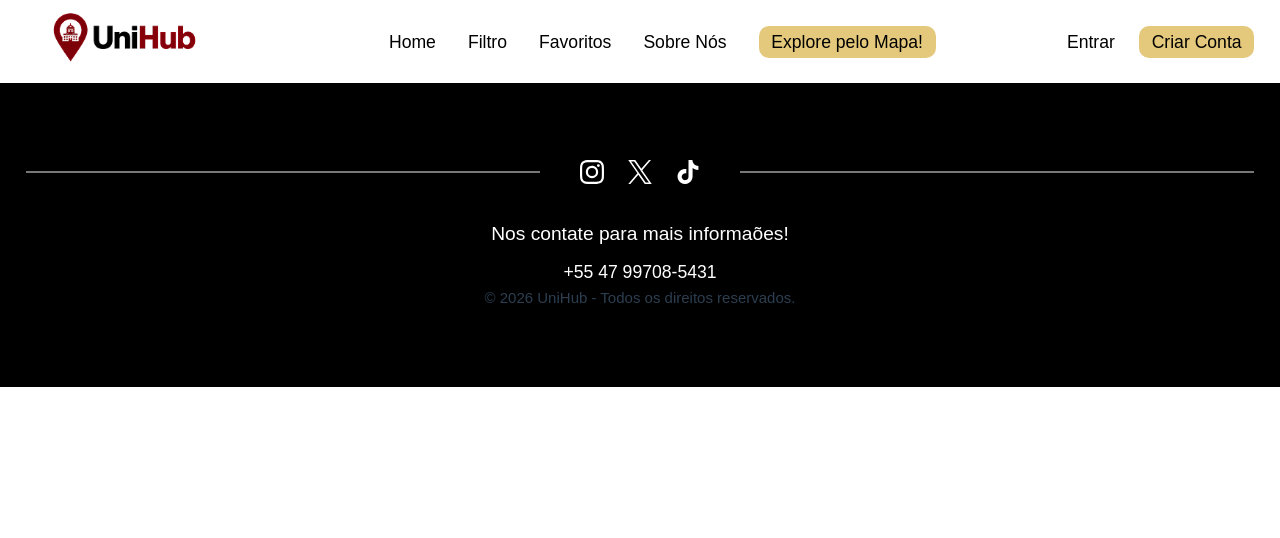
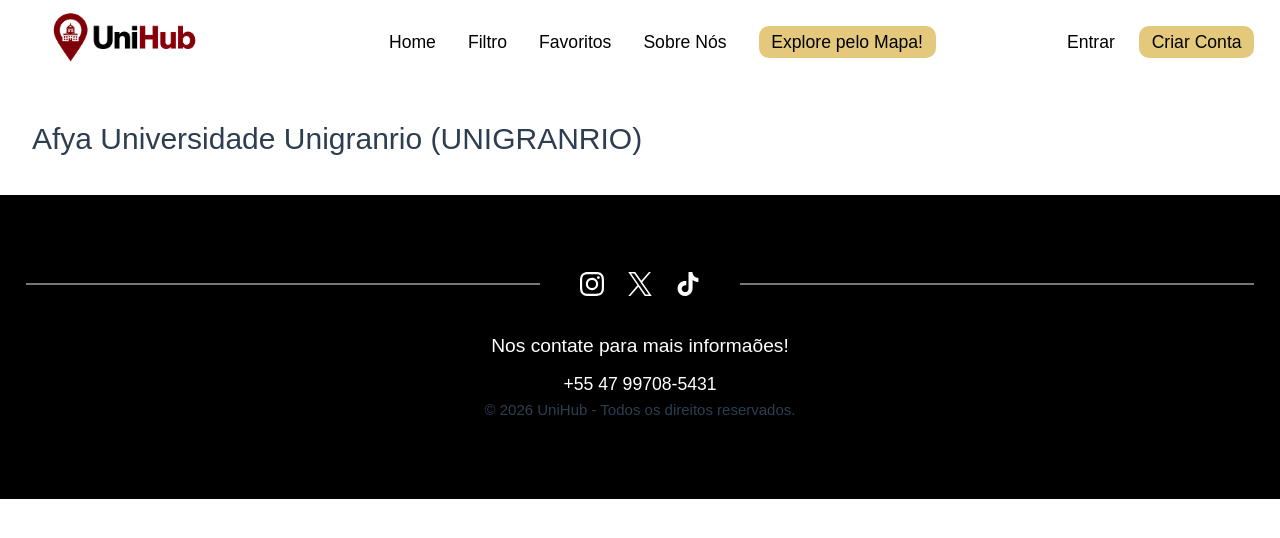
Before and after one commit to Hackathon-UniHub/Hackathon, a Vue app: page /universidade/1 in a window 1280 px wide. Before the commit this address had no page. Shown: the top 538 px of the page. Built offline with nearby package versions, Linux system fonts and the light colour scheme; a web font is replaced by a local one.

Commit message:
Começo pronto

```diff
--- a/src/components/paginaFiltro/paginaFiltroCard.vue
+++ b/src/components/paginaFiltro/paginaFiltroCard.vue
@@ -9,7 +9,9 @@
     <p>{{ municipio }} - {{ uf }}</p>
     <div class="botoes">
       <button class="botao" @click="Favoritar">Favoritar</button>
-      <RouterLink class="botao" to="/universidade">Pagina da universidade</RouterLink>
+      <RouterLink class="botao" :to="{ name: 'universidade', params: { id } }">
+        Pagina da universidade
+      </RouterLink>
     </div>
   </div>
 </template>
@@ -32,7 +34,10 @@
   justify-content: space-between;
   gap: 1rem;
   margin: 0;
-  transition: transform 0.2s ease, box-shadow 0.2s ease, border-color 0.2s ease;
+  transition:
+    transform 0.2s ease,
+    box-shadow 0.2s ease,
+    border-color 0.2s ease;
 }
 
 .card:hover {
@@ -59,7 +64,7 @@
 }
 
 .card .botao {
-  background-color: #7A0F1A;
+  background-color: #7a0f1a;
   color: #ffffff;
   border: none;
   padding: 0.55rem 1.1rem;
@@ -74,7 +79,9 @@
   box-sizing: border-box;
   text-decoration: none;
   line-height: 1;
-  transition: background-color 0.2s ease, transform 0.1s ease;
+  transition:
+    background-color 0.2s ease,
+    transform 0.1s ease;
 }
 
 .card .botao:hover {
--- a/src/components/paginaUniversidades/paginaUniversidade.vue
+++ b/src/components/paginaUniversidades/paginaUniversidade.vue
@@ -0,0 +1,26 @@
+<script setup>
+import { computed } from 'vue'
+import { useRoute } from 'vue-router'
+import { UniversidadePorId } from '@/utils/universidadesUtils.js'
+
+const route = useRoute()
+const universidade = computed(() => UniversidadePorId(route.params.id))
+</script>
+
+<template>
+  <div class="paginaUniversidade">
+    <div v-if="universidade">
+      <h1>{{ universidade.nome }}</h1>
+      <!-- pronto para adicionar outros campos do objeto -->
+    </div>
+    <div v-else>
+      <p>Universidade não encontrada.</p>
+    </div>
+  </div>
+</template>
+
+<style scoped>
+.paginaUniversidade {
+  padding: 2rem;
+}
+</style>
--- a/src/router/index.js
+++ b/src/router/index.js
@@ -1,6 +1,7 @@
 import { createRouter, createWebHistory } from 'vue-router'
 import HomeView from '../views/HomeView.vue'
 import paginaFiltroList from '@/components/paginaFiltro/paginaFiltroList.vue'
+import paginaUniversidade from '@/components/paginaUniversidades/paginaUniversidade.vue'
 
 const router = createRouter({
   history: createWebHistory(import.meta.env.BASE_URL),
@@ -15,6 +16,11 @@
       name: 'filtro',
       component: paginaFiltroList,
     },
+    {
+      path: '/universidade/:id',
+      name: 'universidade',
+      component: paginaUniversidade,
+    },
   ],
   component: () => import('../views/AboutView.vue'),
 })
--- /dev/null
+++ b/src/utils/universidadesUtils.js
@@ -0,0 +1,11 @@
+import universidades from '@/data/universidades.js'
+
+export function UniversidadePorId(id) {
+  if (id == null) return null
+  const num = Number(id)
+  return universidades.find((u) => Number(u.id) === num) || null
+}
+
+export default {
+  UniversidadePorId,
+}
```
Also changed, not shown: 1 other file (tests, documents, lock files or other folders).
